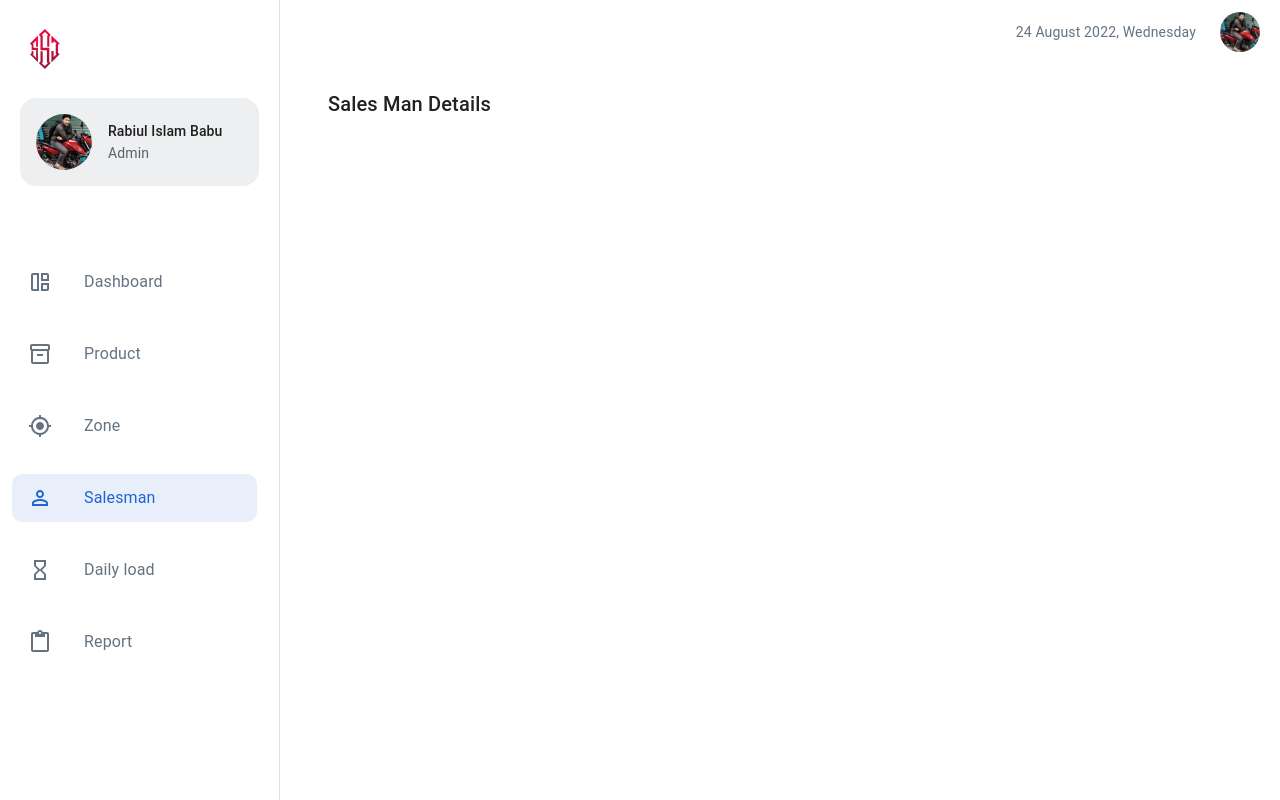
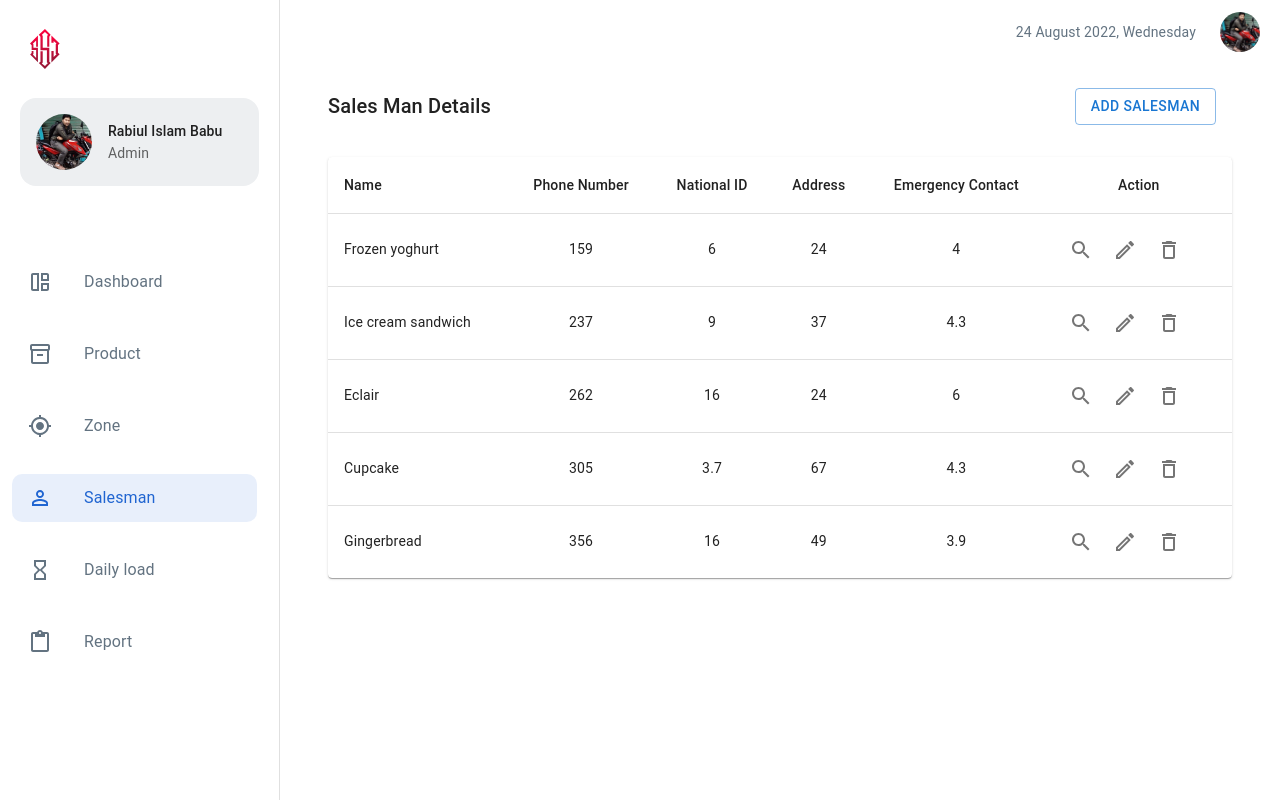
Before and after one commit to jisan538/-test--react-material, a React (Create React App) app: page /salesman in a window 1280 px wide. Built offline with nearby package versions, Linux system fonts and the light colour scheme.

Commit message:
salesman data and button

```diff
--- /dev/null
+++ b/src/Pages/Components/AddSalesman.js
@@ -0,0 +1,33 @@
+import { Box, Modal, Typography } from "@mui/material";
+import React from "react";
+
+export default function AddSalesman({ open, handleClose }) {
+    return (
+        <Modal
+            open={open}
+            onClose={handleClose}
+            aria-labelledby="modal-modal-title"
+            aria-describedby="modal-modal-description"
+        >
+            <Box
+                sx={{
+                    bgcolor: "background.paper",
+                    top: "50%",
+                    left: "50%",
+                    transform: "translate(-50%, -50%)",
+                    width: 400,
+                    position: 'absolute',
+                    p: 4,
+                }}
+            >
+                <Typography id="modal-modal-title" variant="h6" component="h2">
+                    Text in a modal
+                </Typography>
+                <Typography id="modal-modal-description" sx={{ mt: 2 }}>
+                    Duis mollis, est non commodo luctus, nisi erat porttitor
+                    ligula.
+                </Typography>
+            </Box>
+        </Modal>
+    );
+}
--- /dev/null
+++ b/src/Pages/Components/SalesmanTable.js
@@ -0,0 +1,100 @@
+import React from "react";
+import Table from "@mui/material/Table";
+import TableBody from "@mui/material/TableBody";
+import TableCell from "@mui/material/TableCell";
+import TableContainer from "@mui/material/TableContainer";
+import TableHead from "@mui/material/TableHead";
+import TableRow from "@mui/material/TableRow";
+import Paper from "@mui/material/Paper";
+import { IconButton, Tooltip } from "@mui/material";
+import SearchOutlinedIcon from "@mui/icons-material/SearchOutlined";
+import DeleteOutlineOutlinedIcon from "@mui/icons-material/DeleteOutlineOutlined";
+import CreateOutlinedIcon from "@mui/icons-material/CreateOutlined";
+
+function createData(name, phone, nid, address, emergency) {
+    return { name, phone, nid, address, emergency };
+}
+
+const rows = [
+    createData("Frozen yoghurt", 159, 6.0, 24, 4.0),
+    createData("Ice cream sandwich", 237, 9.0, 37, 4.3),
+    createData("Eclair", 262, 16.0, 24, 6.0),
+    createData("Cupcake", 305, 3.7, 67, 4.3),
+    createData("Gingerbread", 356, 16.0, 49, 3.9),
+];
+
+export default function SalesmanTable() {
+
+    return (
+        <Paper sx={{ width: "100%", overflow: "hidden" }}>
+            <TableContainer component={Paper}>
+            <Table sx={{ minWidth: 650 }} aria-label="simple table">
+                <TableHead>
+                    <TableRow>
+                        <TableCell>Name</TableCell>
+                        <TableCell align="center">Phone Number</TableCell>
+                        <TableCell align="center">National ID</TableCell>
+                        <TableCell align="center">Address</TableCell>
+                        <TableCell align="center">Emergency Contact</TableCell>
+                        <TableCell align="center">Action</TableCell>
+                    </TableRow>
+                </TableHead>
+                <TableBody>
+                    {rows.map((row) => (
+                        <TableRow
+                            key={row.name}
+                            sx={{
+                                "&:last-child td, &:last-child th": {
+                                    border: 0,
+                                },
+                            }}
+                        >
+                            <TableCell component="th" scope="row">
+                                {row.name}
+                            </TableCell>
+                            <TableCell align="center">{row.phone}</TableCell>
+                            <TableCell align="center">{row.nid}</TableCell>
+                            <TableCell align="center">{row.address}</TableCell>
+                            <TableCell align="center">
+                                {row.emergency}
+                            </TableCell>
+                            <TableCell align="center">
+                                <Tooltip title="View">
+                                    <IconButton
+                                        color="default"
+                                        aria-label="open drawer"
+                                        edge="start"
+                                        sx={{ mr: 2 }}
+                                    >
+                                        <SearchOutlinedIcon />
+                                    </IconButton>
+                                </Tooltip>
+                                <Tooltip title="Edit">
+                                    <IconButton
+                                        color="default"
+                                        aria-label="open drawer"
+                                        edge="start"
+                                        sx={{ mr: 2 }}
+                                    >
+                                        <CreateOutlinedIcon />
+                                    </IconButton>
+                                </Tooltip>
+                                <Tooltip title="Remove">
+                                    <IconButton
+                                        color="default"
+                                        aria-label="open drawer"
+                                        edge="start"
+                                        sx={{ mr: 2 }}
+                                    >
+                                        <DeleteOutlineOutlinedIcon />
+                                    </IconButton>
+                                </Tooltip>
+                            </TableCell>
+                        </TableRow>
+                    ))}
+                </TableBody>
+            </Table>
+        </TableContainer>
+        </Paper>
+    );
+}
--- a/src/Pages/Salesman.js
+++ b/src/Pages/Salesman.js
@@ -1,10 +1,14 @@
-import React from "react";
-import { Box, Container, Toolbar, Typography } from "@mui/material";
+import React, { useState } from "react";
+import { Box, Button, Container, Toolbar, Typography } from "@mui/material";
 import Sidebar from "../Components/Sidebar";
+import SalesmanTable from "./Components/SalesmanTable";
+import AddSalesman from "./Components/AddSalesman";
 
 export default function Salesman() {
     const drawerWidth = 280;
-
+    const [open, setOpen] = useState(false);
+    const handleOpen = () => setOpen(true);
+    const handleClose = () => setOpen(false);
     return (
         <Box>
             <Sidebar />
@@ -27,8 +31,19 @@ export default function Salesman() {
                         }}
                     >
                         <Typography variant="h6">Sales Man Details</Typography>
+                        <Button
+                            variant="outlined"
+                            sx={{ mr: 2 }}
+                            onClick={handleOpen}
+                        >
+                            Add Salesman
+                        </Button>
+                    </Box>
+                    <Box sx={{ mb: 5 }}>
+                        <SalesmanTable />
                     </Box>
                 </Container>
+                <AddSalesman open={open} handleClose={handleClose} />
             </Box>
         </Box>
     );
```
